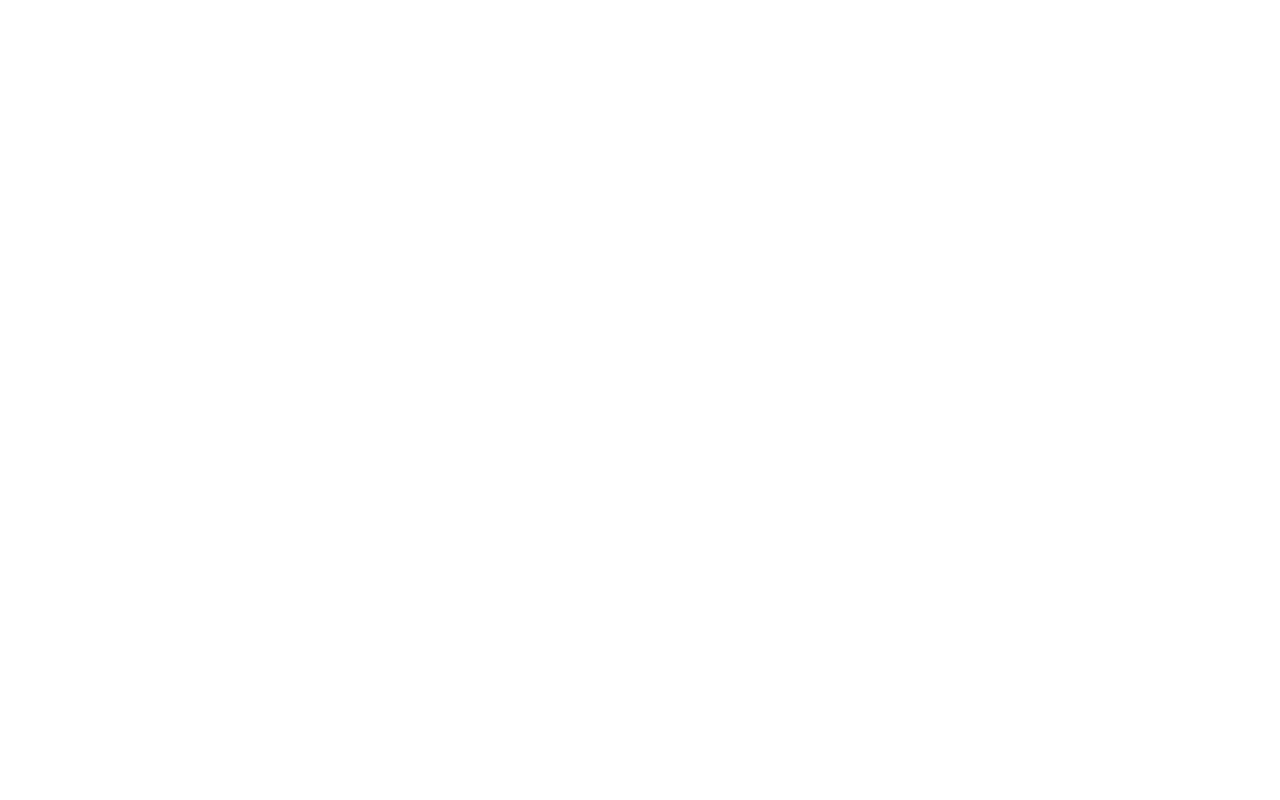
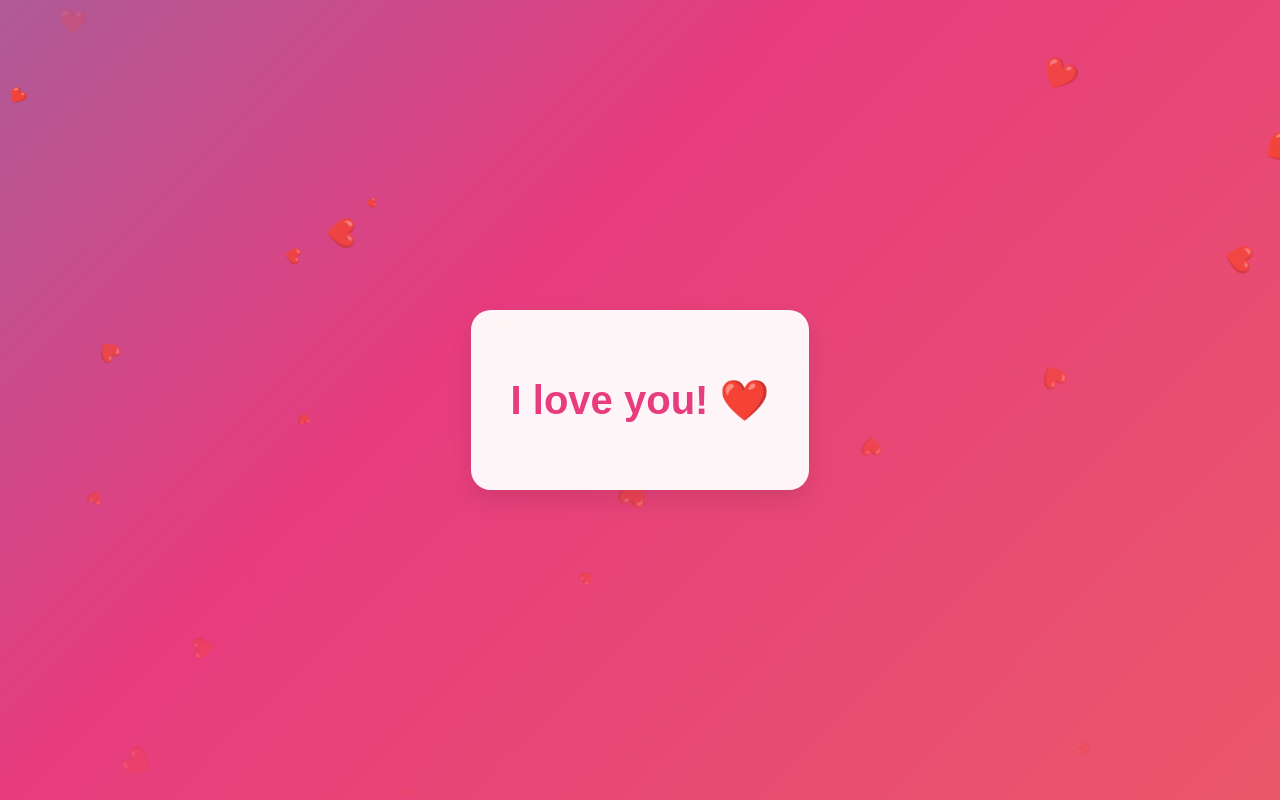
Before and after one commit to Mashicila/Thabile, a plain HTML site: page index.html in a window 1280 px wide. Drawn offline with Linux system fonts and the light colour scheme.

Commit message:
Enhance index.html with gradient and heart animations
Added a visually appealing gradient background and heart animation to enhance the user experience.

```diff
--- a/index.html
+++ b/index.html
@@ -1,4 +1,111 @@
 <!DOCTYPE html>
+<html lang="en">
+<head>
+    <meta charset="UTF-8">
+    <meta name="viewport" content="width=device-width, initial-scale=1.0">
+    <title>For You ❤️</title>
+    <style>
+        /* Beautiful gradient that slowly shifts */
+        body {
+            background: linear-gradient(-45deg, #ee7752, #e73c7e, #23a6d5, #23d5ab);
+            background-size: 400% 400%;
+            animation: gradientBG 15s ease infinite;
+            display: flex;
+            justify-content: center;
+            align-items: center;
+            height: 100vh;
+            margin: 0;
+            font-family: sans-serif;
+            overflow: hidden; /* Prevent scrolls on mobile */
+            position: relative;
+        }
+
+        /* Animation for the shifting gradient */
+        @keyframes gradientBG {
+            0% { background-position: 0% 50%; }
+            50% { background-position: 100% 50%; }
+            100% { background-position: 0% 50%; }
+        }
+
+        /* Styling for the floating card */
+        .card {
+            text-align: center;
+            background: rgba(255, 255, 255, 0.95);
+            padding: 40px;
+            border-radius: 20px;
+            box-shadow: 0 10px 25px rgba(0,0,0,0.1);
+            z-index: 2; /* Keeps the text above the hearts */
+        }
+
+        h1 { color: #e73c7e; font-size: 2.5rem; }
+
+        /* The container for the falling hearts */
+        .heart-fall {
+            position: absolute;
+            width: 100%;
+            height: 100%;
+            top: 0;
+            left: 0;
+            z-index: 1; /* Hearts fall behind the card */
+            overflow: hidden;
+        }
+
+        /* Style for individual falling hearts */
+        .heart-fall span {
+            position: absolute;
+            color: #ff0000; /* Red Hearts */
+            font-size: 1.5rem;
+            animation: fall 5s linear infinite;
+        }
+
+        /* Animation for the hearts to fall and spin */
+        @keyframes fall {
+            0% { top: -10px; transform: rotate(0deg); opacity: 0; }
+            10% { opacity: 1; }
+            100% { top: 110%; transform: rotate(360deg); opacity: 0.1; }
+        }
+    </style>
+</head>
+<body>
+
+    <!-- This is the element where we'll dynamically add hearts -->
+    <div class="heart-fall" id="hearts-container"></div>
+
+    <div class="card">
+        <h1>I love you! ❤️</h1>
+    </div>
+
+    <script>
+        // Start the classic pop-up alert
+        setTimeout(() => {
+            alert("I love you! ❤️");
+        }, 500);
+
+        // JavaScript to generate random falling hearts
+        function createHeart() {
+            const container = document.getElementById('hearts-container');
+            const heart = document.createElement('span');
+            heart.textContent = '❤️';
+
+            // Random start position, speed, and size
+            heart.style.left = Math.random() * 100 + 'vw';
+            heart.style.animationDuration = (Math.random() * 3 + 2) + 's';
+            heart.style.fontSize = (Math.random() * 1.5 + 0.5) + 'rem';
+            heart.style.opacity = Math.random() * 0.5 + 0.2; // Keep them slightly transparent
+
+            container.appendChild(heart);
+
+            // Remove the heart after it finishes falling to keep the browser fast
+            setTimeout(() => {
+                heart.remove();
+            }, 6000); // matches the animation time plus buffer
+        }
+
+        // Keep generating new hearts every second
+        setInterval(createHeart, 250);
+    </script>
+</body>
+</html><!DOCTYPE html>
 <html lang="en">
 <head>
     <meta charset="UTF-8">
```
